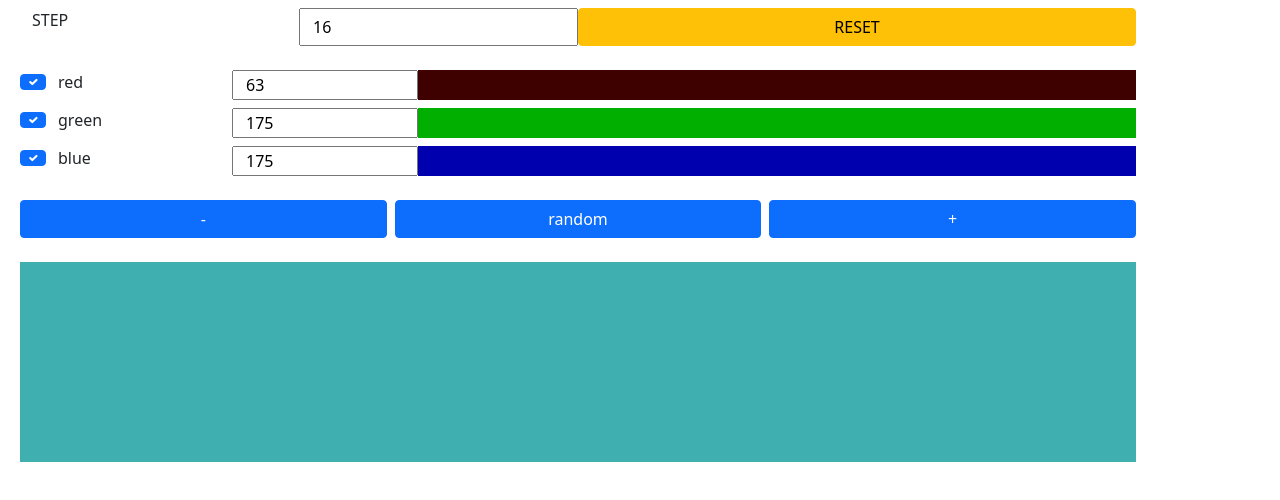
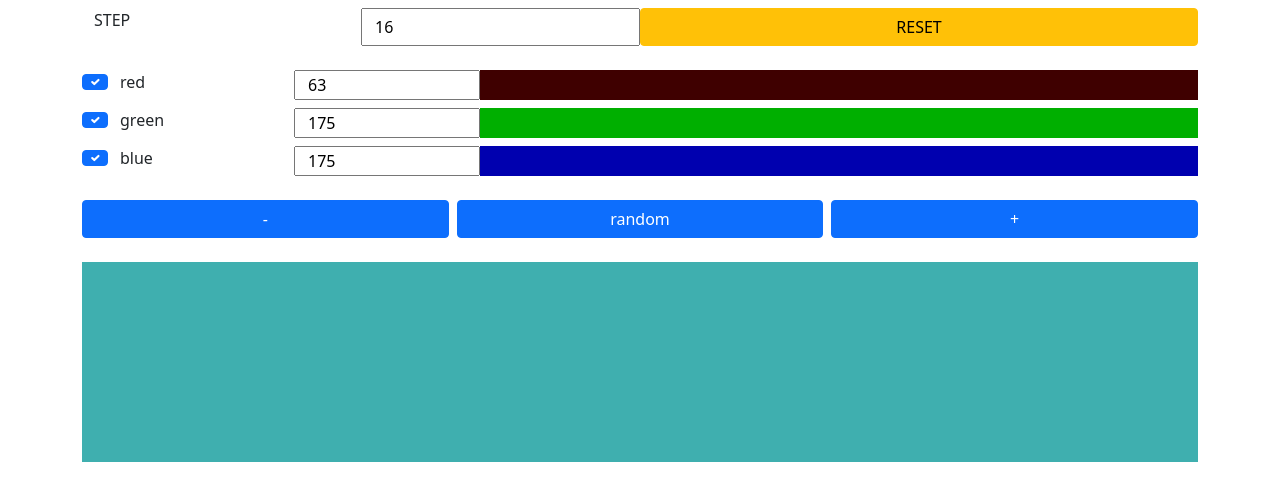
Before and after one commit to aviyot/Web-Color-Picker, a plain HTML site: page index.html in a window 1280 px wide. Drawn offline with nearby package versions, Linux system fonts and the light colour scheme; no server answers.

Commit message:
fix style : remove margin from container

```diff
--- a/index.html
+++ b/index.html
@@ -13,7 +13,7 @@
 </head>
 
 <body>
-    <div id="app" class="container m-2" style="height: 400px;">
+    <div id="app" class="container" style="height: 400px;">
         <div class="row mt-2 mb-4 m-0">
             <span class="col-3" for="step">STEP</span>
             <input class="col-3" id="step" class="form-control" type="number" v-model.number="step" />
```
